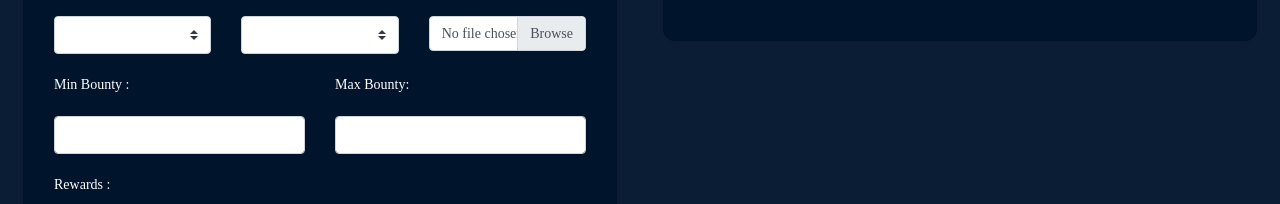
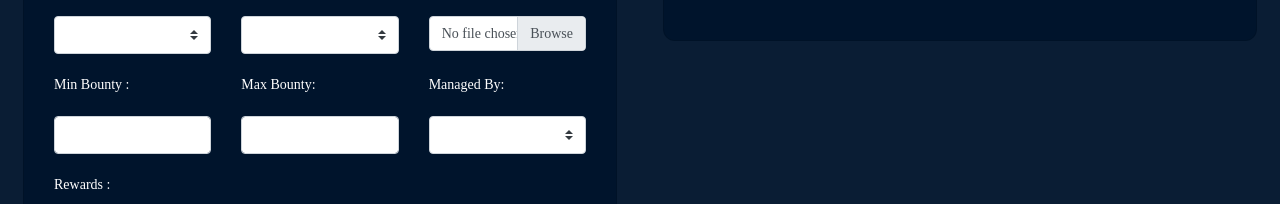
Before and after one commit to in45/dbounty-front-manager, a Vue app: page /programs/add in a window 1280 px wide. Shown: the part 513-717 px from the top of the page. Built offline with nearby package versions, Linux system fonts and the light colour scheme; no server answers; what vue-alertify, vue-apexcharts, vue-infinite-loading, vue2-scrollspy would draw is missing.

Commit message:
- add managed by dbounty

```diff
--- a/src/components/NewProgram.vue
+++ b/src/components/NewProgram.vue
@@ -46,15 +46,21 @@
                     </div>
                     <div class="form-group row mt-3 mb-0">
 
-                            <div class="col-xl-6">
+                            <div class="col-xl-4">
                                 <label class="pb-2">Min Bounty :</label>
                                 <b-form-input type="number" min="0" :max="program.max_bounty" v-model="program.min_bounty"></b-form-input>
                             </div>
-                            <div class="col-xl-6">
+                            <div class="col-xl-4">
                                 <label class="pb-2">Max Bounty:</label>
                                 <b-form-input type="number" :min="program.min_bounty" v-model="program.max_bounty"></b-form-input>
                             </div>
-
+                        <div class="col-xl-4">
+                            <label class="pb-2">Managed By:</label>
+                            <b-form-select v-model="program.managed_by_dbounty">
+                                <b-form-select-option value="1">DBounty</b-form-select-option>
+                                <b-form-select-option value="0">Company</b-form-select-option>
+                            </b-form-select>
+                        </div>
 
                     </div>
 
@@ -150,6 +156,7 @@
                 formData.append('info', this.program.info);
                 formData.append('type', this.program.type);
                 formData.append('range_response', this.program.range_response);
+                formData.append('managed_by_dbounty', this.program.managed_by_dbounty);
                 formData.append('begin_at', this.program.begin_at);
                 formData.append('min_bounty', this.program.min_bounty);
                 formData.append('max_bounty', this.program.max_bounty);
--- a/src/components/managers.vue
+++ b/src/components/managers.vue
@@ -16,11 +16,11 @@
                     <tbody>
                     <tr v-for="data of managers" :key="data.id">
                         <td data-label="#">
-                            <b-avatar :src="data.manager.avatar"></b-avatar>
+                            <b-avatar :src="data.avatar"></b-avatar>
                         </td>
-                        <td data-label="Username " class="text-xl-left">{{data.manager.username}}</td>
+                        <td data-label="Username " class="text-xl-left">{{data.username}}</td>
                         <td data-label="Role " style="max-width: 60px">
-                            <b-form-select :disabled="$store.state.manager.role == 'sysbeta'" @change="changeRole(data.manager_id,data.manager.role)" v-model="data.manager.role" :options="['sysalpha', 'sysbeta']" ></b-form-select>
+                            <b-form-select :disabled="$store.state.manager.role == 'sysbeta'" @change="changeRole(data.id,data.role)" v-model="data.role" :options="['sysalpha', 'sysbeta']" ></b-form-select>
                         </td>
                     </tr>
                     </tbody>
@@ -124,7 +124,7 @@
             this.$http
                 .get('managers')
                 .then(response => {
-                    this.managers = response.data;
+                    this.managers = [...new Set(response.data.map(x=>x.manager))];
 
 
                 })
@@ -138,6 +138,7 @@
                 .post('invite_manager',this.new_manager)
                 .then(response => {
                     this.managers.push(response.data);
+                    this.$alertify.success("L'opération a réussi :)")
                 })
                 .catch(error => {
                         console.log(error)
--- a/src/main.js
+++ b/src/main.js
@@ -15,7 +15,7 @@ import 'bootstrap-vue/dist/bootstrap-vue.css'
 import '@/assets/font/flaticon.css'
 Vue.config.productionTip = false
 
-Vue.prototype.$url_api = 'http://localhost:8000/api/'
+Vue.prototype.$url_api = 'http://localhost:8001/api/'
 Vue.prototype.$url_websocket_main = 'http://localhost:5000/'
 Vue.prototype.$http =  axios.create({
   baseURL: Vue.prototype.$url_api,
```
